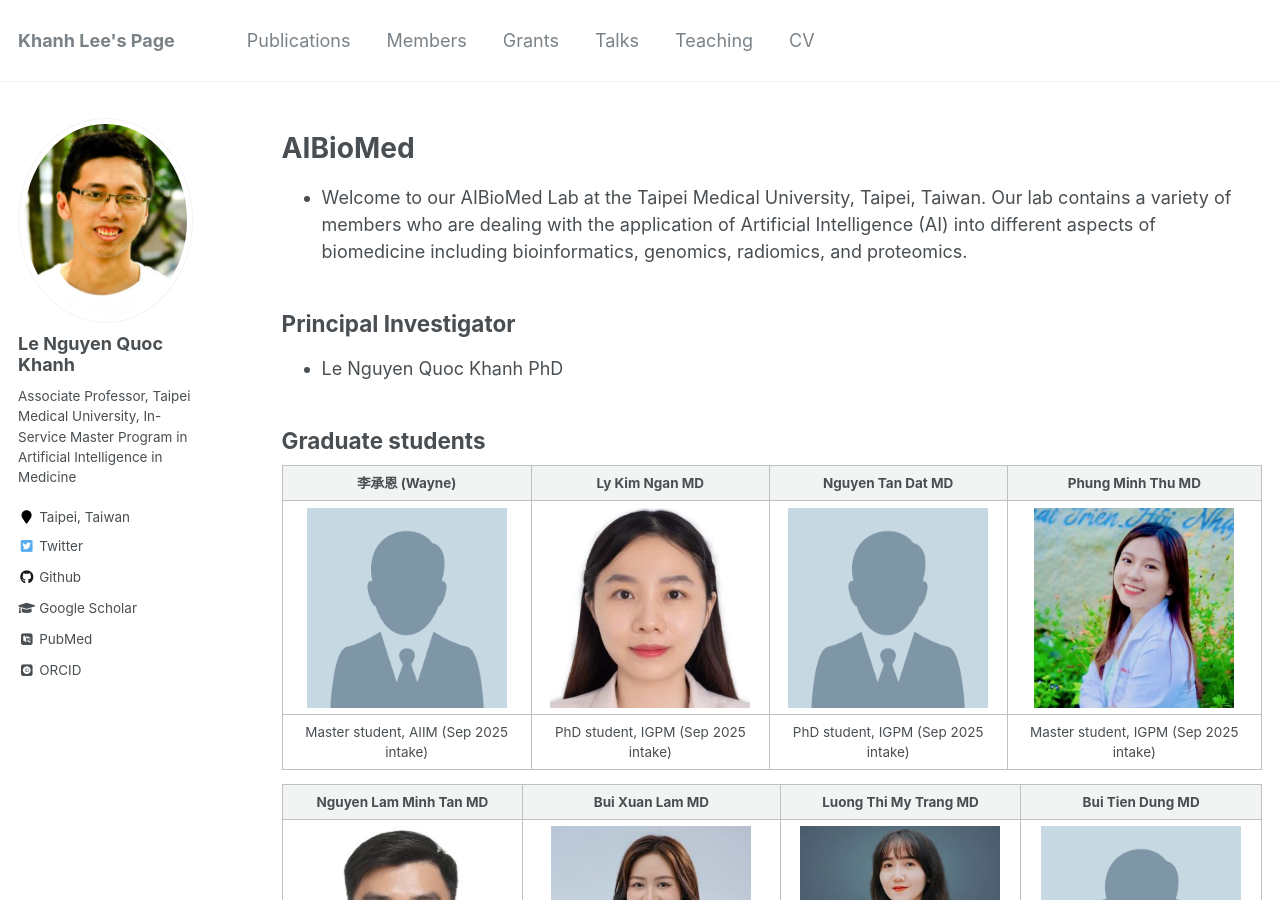
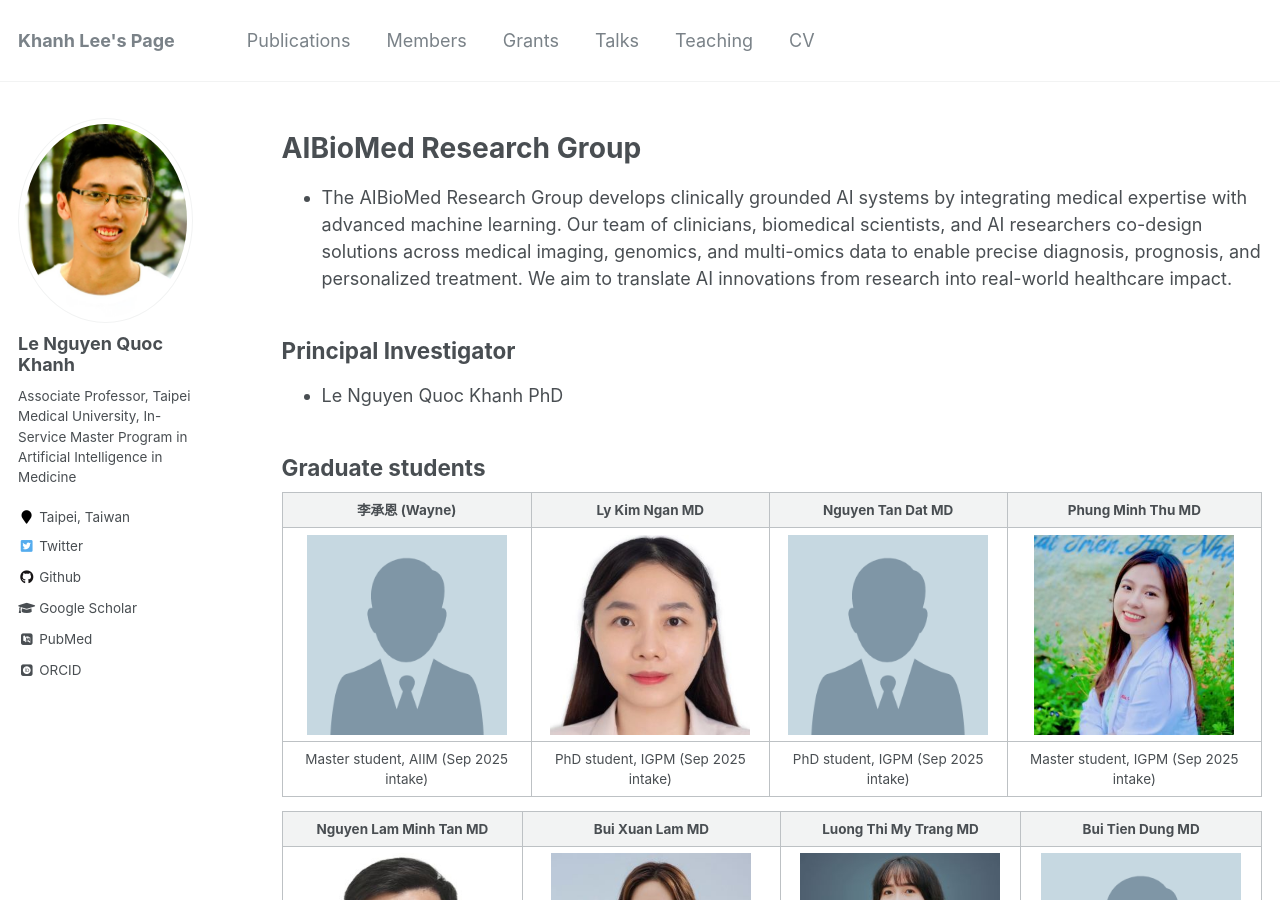
Before and after one commit to khanhlee/khanhlee.github.io, a Jekyll site: the page built from _pages/member.md, in a window 1280 px wide and 900 px high. Built offline with Jekyll 4.4.1, drawn with Linux system fonts in a browser that asks for light colours; some web fonts are replaced.

Commit message:
Update member.md

```diff
--- a/_pages/member.md
+++ b/_pages/member.md
@@ -5,8 +5,8 @@ permalink: /member/
 author_profile: true
 ---
 
-# AIBioMed
-* Welcome to our AIBioMed Lab at the Taipei Medical University, Taipei, Taiwan. Our lab contains a variety of members who are dealing with the application of Artificial Intelligence (AI) into different aspects of biomedicine including bioinformatics, genomics, radiomics, and proteomics.
+# AIBioMed Research Group
+* The AIBioMed Research Group develops clinically grounded AI systems by integrating medical expertise with advanced machine learning. Our team of clinicians, biomedical scientists, and AI researchers co-design solutions across medical imaging, genomics, and multi-omics data to enable precise diagnosis, prognosis, and personalized treatment. We aim to translate AI innovations from research into real-world healthcare impact.
 
 ## Principal Investigator
 * Le Nguyen Quoc Khanh PhD
```
